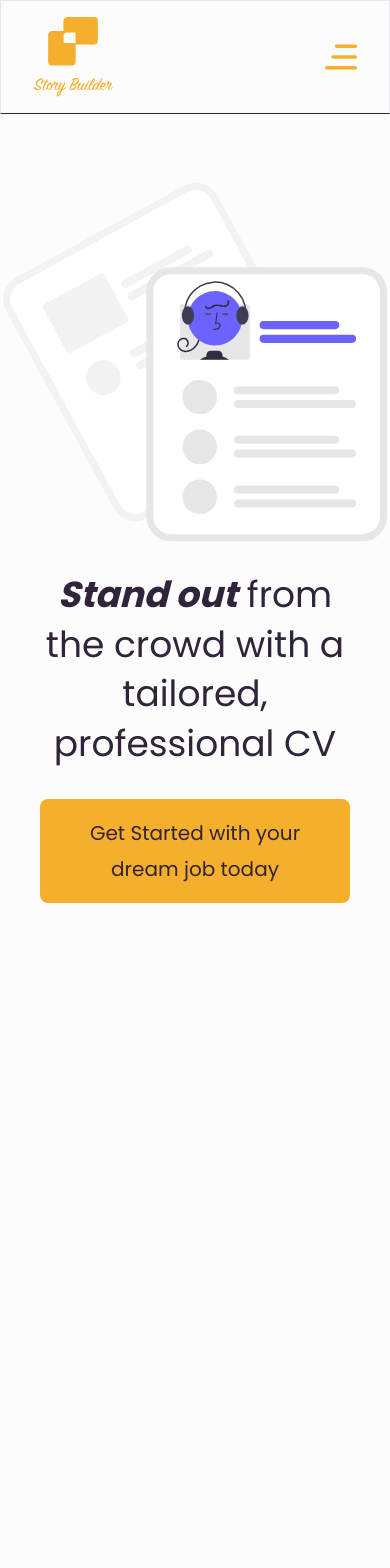
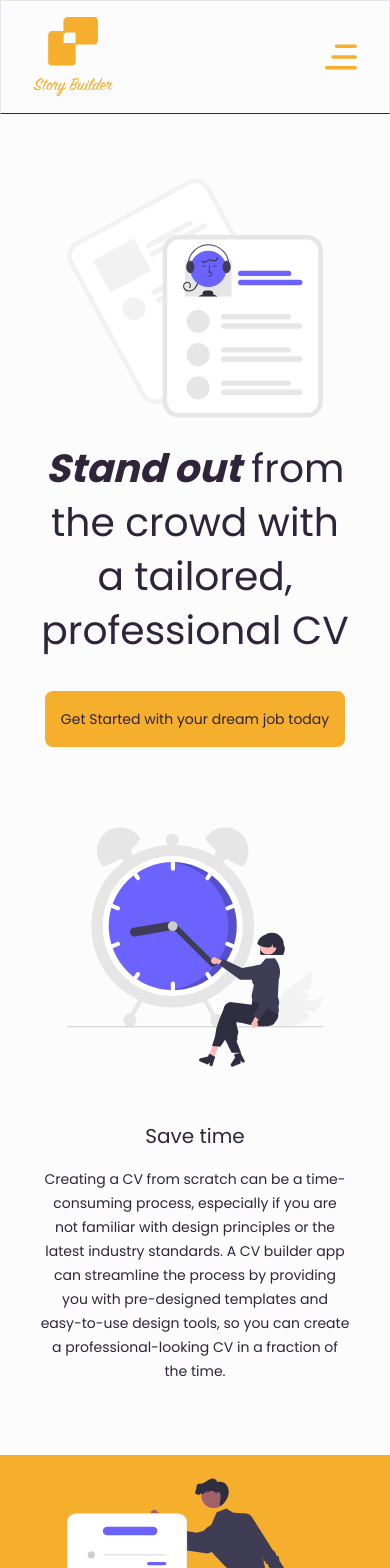
Before and after one commit to andyluak/cv-builder, a Next.js app: page / in a window 390 px wide. Shown: the top 1568 px of the page. Before the commit the page ends 919 px from the top, so only its background shows below. Built offline with nearby package versions, Linux system fonts and the light colour scheme; no server answers.

Commit message:
Homepage benefits and CTA

```diff
--- /dev/null
+++ b/src/components/Homepage/Benefit.tsx
@@ -0,0 +1,47 @@
+import cx from "clsx";
+import React from "react";
+
+type Props = {
+  title: string;
+  description: string;
+  SvgComponent: React.FC<React.SVGProps<SVGSVGElement>>;
+  leftImage?: boolean;
+};
+
+function Benefit({ title, description, SvgComponent, leftImage = false }: Props) {
+  return (
+    <div
+      className={cx(
+        "prose-sm mt-10 flex items-center justify-center gap-4 px-10 py-4 md:flex-row md:prose-base lg:prose-lg xl:prose-xl",
+        {
+          "flex-col": leftImage,
+          "flex-col-reverse bg-accent": !leftImage,
+        }
+      )}
+    >
+      {leftImage && (
+        <div>
+          <SvgComponent className="h-64 w-64 md:h-96 md:w-96 xl:h-[600px] xl:w-[600px]" />
+        </div>
+      )}
+      <div className={cx("flex flex-col items-center md:items-start",
+      {
+        "md:pl-8": leftImage,
+        "md:pr-8": !leftImage,
+      }
+      )}>
+        <h2 className="text-center leading-snug md:text-left sm:mt-0">
+          {title}
+        </h2>
+        <p className="text-center md:text-left">{description}</p>
+      </div>
+      {!leftImage && (
+        <div>
+          <SvgComponent className="h-64 w-64 md:h-96 md:w-96 xl:h-[600px] xl:w-[600px]" />
+        </div>
+      )}
+    </div>
+  );
+}
+
+export default Benefit;
--- /dev/null
+++ b/src/components/Homepage/CTA.tsx
@@ -0,0 +1,21 @@
+import Link from "next/link";
+import React from "react";
+
+type Props = {
+  callToAction: string;
+  buttonLabel: string;
+  onClick?: () => void;
+};
+
+function CTA({ callToAction, buttonLabel, onClick }: Props) {
+  return (
+    <div className="border-y border-x-secondary px-8 py-16 flex flex-col gap-8 items-center">
+      <h3 className="text-lg">{callToAction}</h3>
+      <button className="rounded-lg bg-accent px-4 py-4" onClick={onClick}>
+        {buttonLabel}
+      </button>
+    </div>
+  );
+}
+
+export default CTA;
--- a/src/components/ui/Navbar.tsx
+++ b/src/components/ui/Navbar.tsx
@@ -6,17 +6,10 @@ import Hamburger from "public/hamburger.svg";
 import Logo from "public/logo.svg";
 
 import Button from "./Button";
+import { handleSignIn } from "src/utils/authHelpers";
 
 function Navbar() {
   const { data: session } = useSession();
-  const handleSignIn = async () => {
-    await signIn("google", {
-      redirect: true,
-    });
-
-    // If you want to redirect the user to a specific page after signing in,
-    // you can pass the url to the `redirect` option:
-  };
   return (
     <header className="border border-b-secondary">
       <div className="flex items-center justify-between p-4 px-8 md:p-8 lg:p-12">
@@ -40,7 +33,7 @@ function Navbar() {
                 <Button
                   variant="primary"
                   size="lg"
-                  onClick={() => handleSignIn()}
+                  onClick={handleSignIn}
                 >
                   Sign in
                 </Button>
--- a/src/pages/index.tsx
+++ b/src/pages/index.tsx
@@ -1,11 +1,45 @@
 import { type NextPage } from "next";
+import { signIn } from "next-auth/react";
 import Head from "next/head";
 
+import Benefit from "src/components/Homepage/Benefit";
+import CTA from "src/components/Homepage/CTA";
 import MainLayout from "src/components/layout/Main";
 
+import homepageContent from "content/final-homepage-content.json";
+
+import BenefitCustomize from "public/ilustrations/benefit_customize.svg";
+import BenefitQuality from "public/ilustrations/benefit_quality.svg";
+import BenefitTime from "public/ilustrations/benefit_time.svg";
 import HeroResume from "public/ilustrations/hero_resume.svg";
+import { handleSignIn } from "src/utils/authHelpers";
 
-const Home: NextPage = () => {
+type HomepageContentBase = {
+  title: string;
+  description: string;
+};
+
+type Props = {
+  hero: {
+    headline: string;
+    button: {
+      text: string;
+      link: string;
+    };
+  };
+  // they are the HomepageContentBase
+  features: HomepageContentBase[];
+  benefits: HomepageContentBase[];
+  stepByStepGuide: HomepageContentBase[];
+};
+
+const Home: NextPage<Props, Record<string, never>> = ({
+  hero,
+  features,
+  benefits,
+  stepByStepGuide,
+}) => {
+  const benefitsArray = [BenefitTime, BenefitCustomize, BenefitQuality];
   return (
     <>
       <Head>
@@ -14,25 +48,51 @@ const Home: NextPage = () => {
         <link rel="icon" href="/favicon.ico" />
       </Head>
       <main>
-        <div className="prose-xl flex flex-col-reverse items-center justify-center gap-4 px-10 py-4 md:flex-row mt-10">
-          <div className="flex flex-col items-center md:items-start">
-            <h1 className="text-center text-4xl leading-snug md:text-left">
+        <div className="prose-xl mt-10 flex flex-col-reverse items-center justify-center gap-4 px-10 py-4 md:flex-row">
+          <div className="prose-sm flex flex-col items-center md:items-start md:prose-base lg:prose-lg xl:prose-xl">
+            <h1 className="text-center leading-snug md:text-left">
               <span className="font-bold italic">Stand out</span> from the crowd
               with a tailored, professional CV
             </h1>
-            <button className="rounded-lg bg-accent px-4 py-4">
+            <button className="rounded-lg bg-accent px-4 py-4" onClick={handleSignIn}>
               Get Started with your dream job today
             </button>
           </div>
 
           <div>
-            <HeroResume className="h-96 w-96 xl:h-[600px] xl:w-[600px]" />
+            <HeroResume className="h-64 w-64 md:h-96 md:w-96 xl:h-[600px] xl:w-[600px]" />
           </div>
         </div>
+        {benefits.map((benefit, index) => (
+          <Benefit
+            key={index}
+            {...benefit}
+            SvgComponent={benefitsArray[index]}
+            leftImage={index % 2 ? false : true}
+          />
+        ))}
+
+        {/* {CTA} */}
+        <CTA
+          callToAction="Try our CV builder today and land your dream job"
+          buttonLabel="Get started with your dream job today"
+          onClick={handleSignIn}
+        />
       </main>
     </>
   );
 };
+
+export async function getServerSideProps() {
+  return {
+    props: {
+      hero: homepageContent.hero,
+      features: homepageContent.features,
+      benefits: homepageContent.benefits,
+      stepByStepGuide: homepageContent.stepByStepGuide,
+    },
+  };
+}
 
 // eslint-disable-next-line @typescript-eslint/ban-ts-comment
 // @ts-ignore
--- /dev/null
+++ b/src/utils/authHelpers.js
@@ -0,0 +1,7 @@
+import { signIn } from "next-auth/react";
+
+export const handleSignIn = async () => {
+  await signIn("google", {
+    redirect: true,
+  });
+};
```
